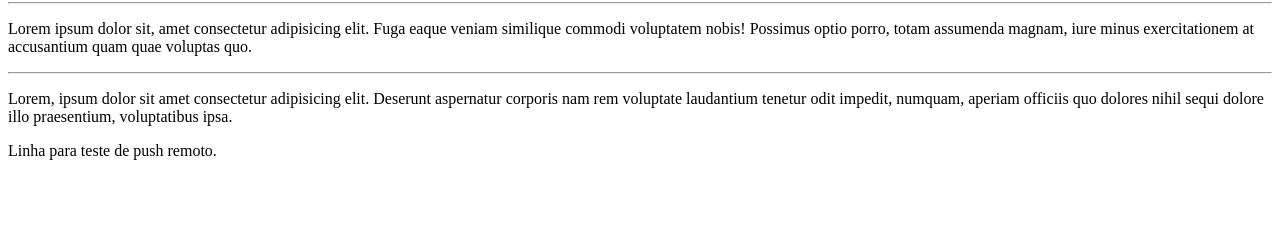
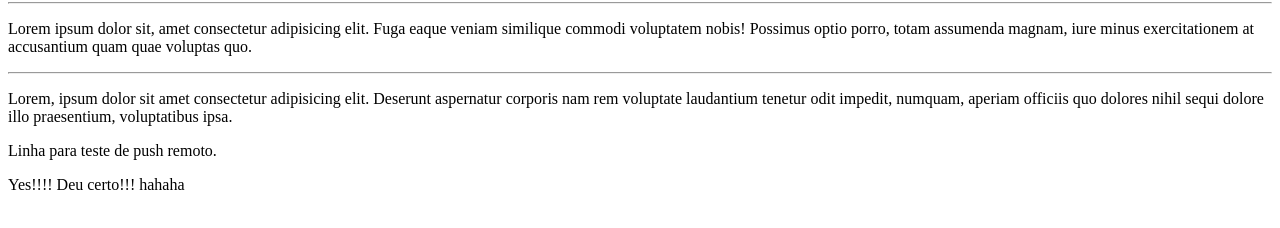
Before and after one commit to Denis-DRS/HelloWorld, a plain HTML site: page siteExemplo/index.html in a window 1280 px wide. Shown: the part 78-306 px from the top of the page. Drawn offline with Linux system fonts and the light colour scheme.

Commit message:
mais um commit para teste e comemoração...

```diff
--- a/siteExemplo/index.html
+++ b/siteExemplo/index.html
@@ -12,5 +12,6 @@
     <hr>
     <p> Lorem, ipsum dolor sit amet consectetur adipisicing elit. Deserunt aspernatur corporis nam rem voluptate laudantium tenetur odit impedit, numquam, aperiam officiis quo dolores nihil sequi dolore illo praesentium, voluptatibus ipsa. </p>
     <p>Linha para teste de push remoto.</p>
+    <p>Yes!!!! Deu certo!!! hahaha</p>
 </body>
 </html>
```
